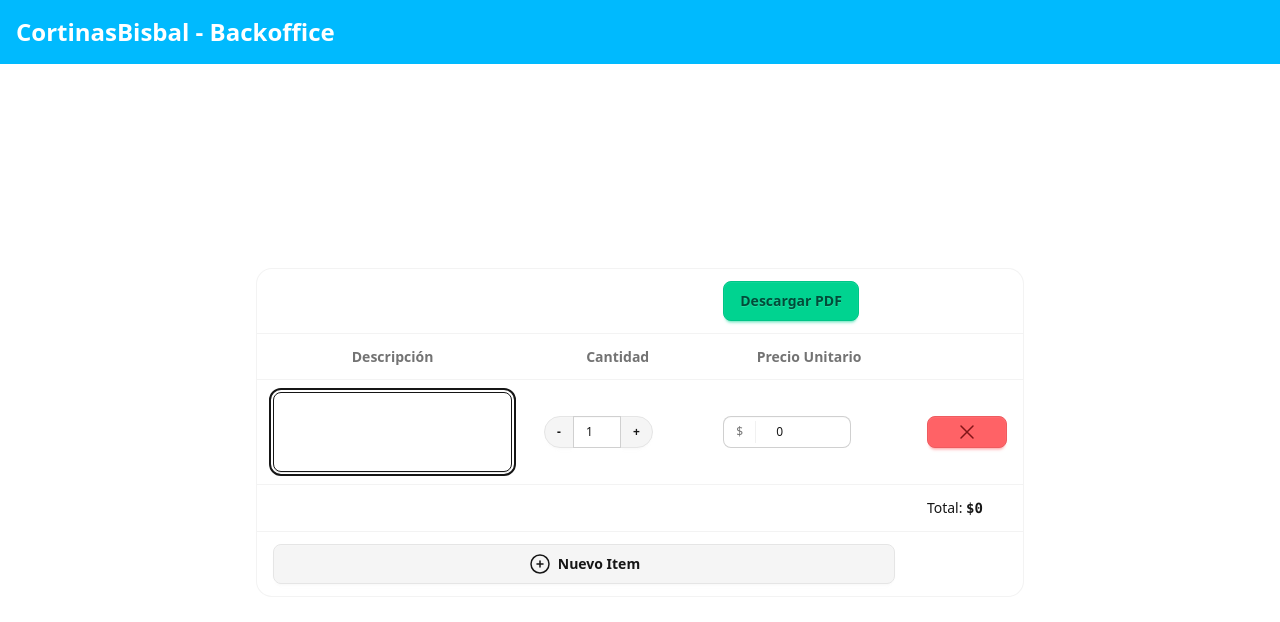
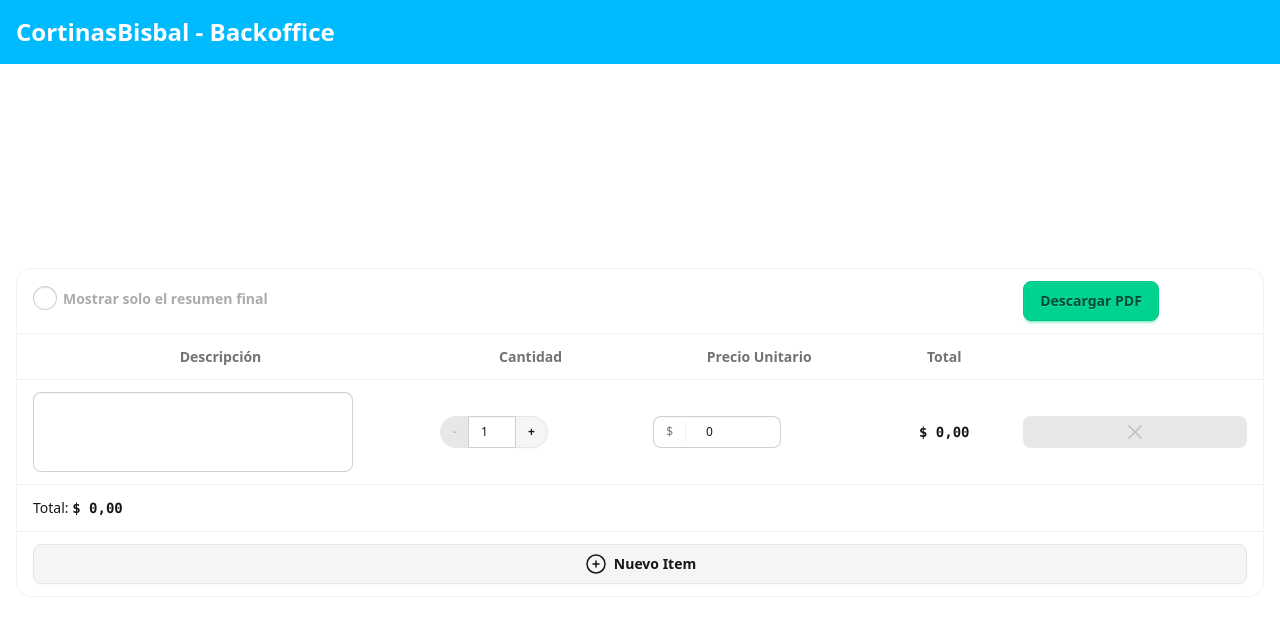
Before and after one commit to dapabe/cortinas-metalicas-bisbal, a Next.js app: page /backoffice in a window 1280 px wide. Shown: the top 622 px of the page. Built offline with nearby package versions, Linux system fonts and the light colour scheme.

Commit message:
[SKIP DEPLOY] fix: BudgetTableForm DOM rerendering correctly

```diff
--- a/src/app/backoffice/page.jsx
+++ b/src/app/backoffice/page.jsx
@@ -1,14 +1,11 @@
 "use client";
 
 import { BudgetTableForm } from "#/components/pages/backoffice/BudgetTable.form";
-import { useBudgetStore } from "#/stores/budget.store";
 
 export default function Page() {
-	const { generatePDF } = useBudgetStore();
-
 	return (
 		<div className="flex-1 flex items-center justify-center h-full">
-			<section className="max-w-3xl w-full">
+			<section className="max-w-7xl w-full">
 				<BudgetTableForm />
 			</section>
 		</div>
--- a/src/components/pages/backoffice/BudgetTable.form.jsx
+++ b/src/components/pages/backoffice/BudgetTable.form.jsx
@@ -7,24 +7,23 @@ import {
 	useFieldArray,
 	useForm,
 	useFormContext,
+	useWatch,
 } from "react-hook-form";
 
 /**
  * @typedef {Object} IBudgetForm
+ * @property {boolean} _onlyShowTotal
  * @property {IBudgetItem[]} list
  */
 
 export function BudgetTableForm() {
 	const budget = useBudgetStore();
-	const { control, register, handleSubmit } = useForm({
+	const methods = useForm({
 		/** @type {IBudgetForm} */
 		defaultValues: {
+			_onlyShowTotal: false,
 			list: [],
 		},
-	});
-	const arr = useFieldArray({
-		control,
-		name: "list",
 	});
 
 	/**	@param {IBudgetForm} data */
@@ -32,22 +31,27 @@ export function BudgetTableForm() {
 		budget.generatePDF(data.list);
 	};
 
-	useEffect(() => {
-		if (!arr.fields.length) {
-			arr.append({ description: "", quantity: 1, price: 0 });
-		}
-	}, []);
-
 	return (
+		<FormProvider {...methods}>
 			<form
 				className="overflow-x-auto rounded-box border border-base-content/5 bg-base-100"
-			onSubmit={handleSubmit(onSubmit)}
+				onSubmit={methods.handleSubmit(onSubmit)}
 			>
 				<table className="table">
 					<thead>
 						<tr>
-						<th colSpan={2}></th>
-						<th colSpan={2}>
+							<th>
+								<label className="label">
+									<input
+										type="checkbox"
+										className="checkbox"
+										{...methods.register("_onlyShowTotal")}
+									/>
+									Mostrar solo el resumen final
+								</label>
+							</th>
+							<th colSpan={3}></th>
+							<th colSpan={1}>
 								<button type="submit" className="btn btn-success">
 									Descargar PDF
 								</button>
@@ -57,92 +61,234 @@ export function BudgetTableForm() {
 							<th>{BudgetConfig.Titles.Description}</th>
 							<th>{BudgetConfig.Titles.Quantity}</th>
 							<th>{BudgetConfig.Titles.UnitPrice}</th>
+							<th>{BudgetConfig.Titles.Total}</th>
 							<th></th>
 						</tr>
 					</thead>
+					<BudgetTableForm.ItemList />
+				</table>
+			</form>
+		</FormProvider>
+	);
+}
+
+BudgetTableForm.ItemList = function ItemList() {
+	const { control } = useFormContext();
+	const arr = useFieldArray({
+		control: control,
+		name: "list",
+	});
+
+	const list = useWatch({
+		control: control,
+		name: "list",
+	});
+
+	useEffect(() => {
+		if (!list.length) {
+			arr.append({ description: "", quantity: 1, price: 0 });
+		}
+	}, []);
+
+	return (
 		<tbody>
-					{arr.fields.map((field, index) => (
-						<tr key={field.id}>
+			{list.map((_, index) => (
+				<BudgetTableForm.RowItem key={index} index={index} />
+			))}
+			<BudgetTableForm.TableResult />
+			<BudgetTableForm.AddItem />
+		</tbody>
+	);
+};
+
+/**
+ * @component
+ * @param {{index: number }} props
+ */
+BudgetTableForm.RowItem = function RowItem({ index }) {
+	const { register } = useFormContext();
+
+	return (
+		<tr>
 			<td>
 				<textarea
 					{...register(`list.${index}.description`)}
-									className="textarea textarea-sm resize-none"
+					className="textarea textarea-sm min-w-32 resize-none"
 				/>
 			</td>
 			<td>
+				<BudgetTableForm.InputQuantity index={index} />
+			</td>
+			<td>
+				<BudgetTableForm.InputPrice index={index} />
+			</td>
+			<td>
+				<BudgetTableForm.RowTotal index={index} />
+			</td>
+			<td>
+				<BudgetTableForm.RemoveItem index={index} />
+			</td>
+		</tr>
+	);
+};
+
+/**
+ * @component
+ * @param {{index: number }} props
+ */
+BudgetTableForm.InputQuantity = function InputQuantity({ index }) {
+	const { register, getValues, setValue } = useFormContext();
+
+	const quantity = getValues(`list.${index}.quantity`);
+
+	return (
 		<div className="join">
 			<button
+				type="button"
 				className="btn btn-sm join-item rounded-l-full"
-										onClick={() =>
-											arr.update(index, {
-												...field,
-												quantity: parseInt(field.quantity) - 1,
-											})
-										}
+				disabled={quantity <= 1}
+				onClick={() => {
+					const newValue = Math.max(1, parseInt(quantity) - 1);
+					setValue(`list.${index}.quantity`, newValue);
+				}}
 			>
 				-
 			</button>
 			<input
 				type="number"
+				inputMode="numeric"
+				min={1}
 				{...register(`list.${index}.quantity`)}
-										className="input input-sm join-item w-12"
+				className="join-item input input-sm invalid:input-error w-12"
 			/>
 			<button
+				type="button"
 				className="btn btn-sm join-item rounded-r-full"
-										onClick={() =>
-											arr.update(index, {
-												...field,
-												quantity: parseInt(field.quantity) + 1,
-											})
-										}
+				onClick={() => {
+					const newValue = parseInt(quantity) + 1;
+					setValue(`list.${index}.quantity`, newValue);
+				}}
 			>
 				+
 			</button>
 		</div>
-							</td>
-							<td>
-								<label className="input input-sm w-32">
+	);
+};
+
+BudgetTableForm.InputPrice = function InputPrice({ index }) {
+	const { control, register } = useFormContext();
+
+	/** @type {number} */
+	const value = useWatch({ control, name: `list.${index}.price` });
+
+	return (
+		<label
+			aria-invalid={value < 0 ? "true" : undefined}
+			className="input input-sm aria-[invalid]:input-error w-32"
+		>
 			<span className="label">$</span>
-									<input type="number" {...register(`list.${index}.price`)} />
+			<input
+				type="number"
+				inputMode="numeric"
+				min={0}
+				{...register(`list.${index}.price`)}
+			/>
 		</label>
-							</td>
-							<td>
+	);
+};
+
+BudgetTableForm.RowTotal = function RowTotal({ index }) {
+	const budget = useBudgetStore();
+	const { control } = useFormContext();
+
+	/** @type {IBudgetForm} */
+	const form = useWatch({
+		control: control,
+	});
+
+	return (
+		<div className="text-center max-w-40 truncate">
+			<span className="font-mono font-semibold">
+				{form._onlyShowTotal
+					? "-"
+					: budget.formatCurrency(
+							form.list[index].quantity * form.list[index].price
+					  )}
+			</span>
+		</div>
+	);
+};
+
+/**
+ * @component
+ * @param {{index: number}} props
+ */
+BudgetTableForm.RemoveItem = function RemoveItem({ index }) {
+	const { control } = useFormContext();
+	const arr = useFieldArray({
+		control,
+		name: "list",
+	});
+
+	/**	@type {IBudgetItem[]} */
+	const items = useWatch({ control, name: "list" });
+
+	return (
 		<button
 			type="button"
+			disabled={items.length <= 1}
 			className="btn btn-sm btn-block btn-error"
 			onClick={() => arr.remove(index)}
 		>
 			<XMarkIcon className="size-6" />
 		</button>
-							</td>
-						</tr>
-					))}
-					{arr.fields.length ? (
+	);
+};
+
+BudgetTableForm.TableResult = function TableResult() {
+	const budget = useBudgetStore();
+	const { control } = useFormContext();
+
+	/** @type {IBudgetItem[]} */
+	const data = useWatch({
+		control,
+		name: "list",
+	});
+
+	if (!data.length) return null;
+
+	return (
 		<tr>
-							<td colSpan={3}></td>
-							<td>
+			{/* <td colSpan={3}></td> */}
+			<td colSpan={"100%"}>
 				Total:{" "}
 				<span className="font-mono font-semibold">
-									${budget.calculateTotal(arr.fields)}
+					{budget.calculateTotal(data)}
 				</span>
 			</td>
 		</tr>
-					) : null}
+	);
+};
+
+BudgetTableForm.AddItem = function AddItem() {
+	const { control } = useFormContext();
+	const { append } = useFieldArray({
+		control,
+		name: "list",
+	});
+
+	return (
 		<tr>
-						<td colSpan={3} className="text-center">
+			<td colSpan={"100%"} className="text-center">
 				<button
+					type="button"
 					className="btn btn-block"
-								onClick={() =>
-									arr.append({ description: "", quantity: 1, price: 0 })
-								}
+					onClick={() => append({ description: "", quantity: 1, price: 0 })}
 				>
 					<PlusCircleIcon className="inline size-6" />
 					Nuevo Item
 				</button>
 			</td>
 		</tr>
-				</tbody>
-			</table>
-		</form>
 	);
-}
+};
--- a/src/stores/budget.store.js
+++ b/src/stores/budget.store.js
@@ -9,7 +9,7 @@ import { BudgetConfig } from "#/constants/budget.config";
  * @property {number} subtotal
  * @property {number} total
  * @property {(value: number) => string} formatCurrency
- * @property {(values: IBudgetItem[]) => IBudgetTotal} calculateTotal
+ * @property {(values: IBudgetItem[]) => string} calculateTotal
  * @property {(values: IBudgetItem[]) => void} generatePDF
  */
 
@@ -32,7 +32,7 @@ export const useBudgetStore = create((set, get) => ({
 		let total = values.reduce((acc, item) => {
 			return acc + item.price * item.quantity;
 		}, get().total);
-		return total;
+		return get().formatCurrency(total);
 	},
 	generatePDF: (values) => {
 		const doc = new jsPDF({
--- a/src/typedef.jsdoc.js
+++ b/src/typedef.jsdoc.js
@@ -20,7 +20,6 @@
 
 /**
  * @typedef {Object} IBudgetItem
- * @property {string} id
  * @property {string} description
  * @property {number} price
  * @property {number} quantity
```
Lines whose indentation alone changed are shown as unchanged.
